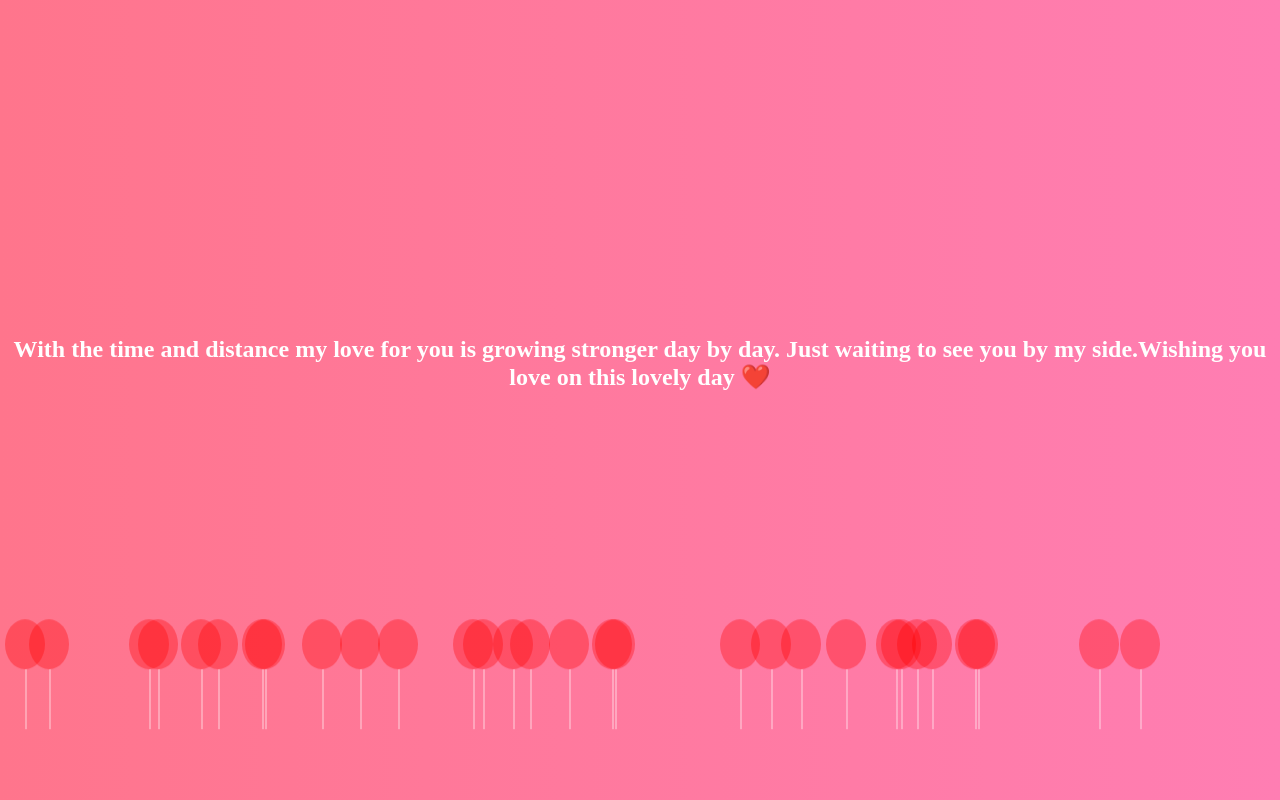
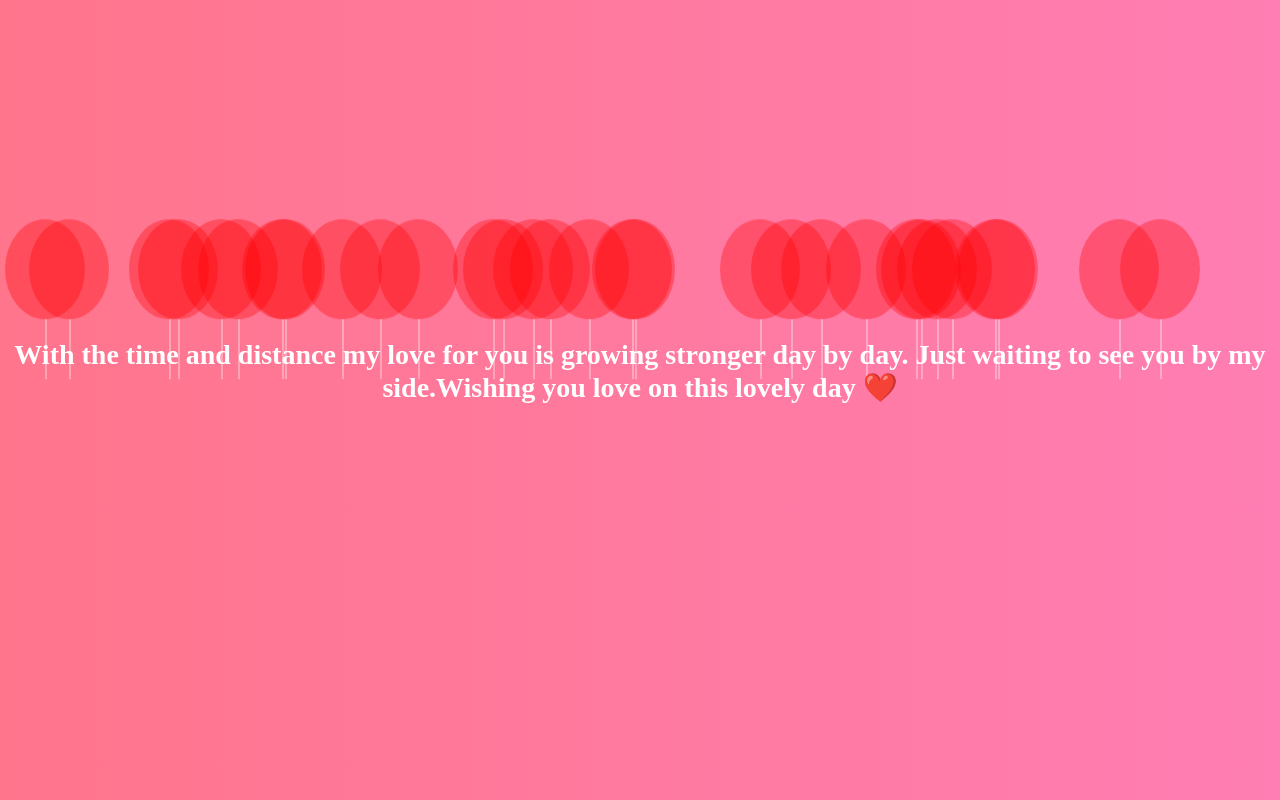
Before and after one commit to hemanth62892/Best-Wishes, a Flask app: page /balloons in a window 1280 px wide. Run offline with Flask 3, Linux system fonts and the light colour scheme.

Commit message:
Update style.css

```diff
--- a/static/css/style.css
+++ b/static/css/style.css
@@ -1,6 +1,6 @@
 /* ---- BACKGROUND STYLES ---- */
 body {
-    background: linear-gradient(to right, #ff758c, #ff7eb3);
+    background: linear-gradient(to right, #ff758c, #ff7eb3); /* Gradient Background */
     height: 100vh;
     margin: 0;
     display: flex;
@@ -9,30 +9,21 @@ body {
     flex-direction: column;
 }
 
-/* ---- HOME PAGE (Heart Shape) ---- */
+/* ---- HOME PAGE (Click Here Text Above Heart) ---- */
 .click-text {
     font-size: 24px;
     font-weight: bold;
     color: white;
     text-align: center;
-    margin-bottom: 20px;
-}
-/* ---- HOME PAGE (Pink Background & Red Heart) ---- */
-body {
-    background-color: pink; /* Keep the background pink */
-    display: flex;
-    justify-content: center;
-    align-items: center;
-    height: 100vh;
-    margin: 0;
+    margin-bottom: 10px;
 }
 
-/* Heart shape - Now filled with RED */
+/* ---- HOME PAGE (Heart Shape with Red Fill) ---- */
 .heart-shape {
     position: relative;
     width: 120px;
     height: 120px;
-    background: red; /* Heart is now RED */
+    background: red; /* Heart is RED */
     transform: rotate(-45deg);
     cursor: pointer;
     display: flex;
@@ -60,17 +51,14 @@ body {
     top: 0;
 }
 
-/* Click Here text inside the heart */
-.heart-shape span {
-    color: white; /* Text color inside the heart */
-    font-size: 16px;
-    font-weight: bold;
-    text-align: center;
-    transform: rotate(45deg);
+/* ---- BALLOONS PAGE (Big Normal Balloons with Threads) ---- */
+#balloon-container {
+    position: absolute;
+    width: 100%;
+    height: 100%;
+    overflow: hidden;
 }
 
-
-/* ---- BALLOONS PAGE (Normal Balloons with Thread) ---- */
 @keyframes float {
     0% { transform: translateY(100vh); opacity: 1; }
     100% { transform: translateY(-10vh); opacity: 0; }
@@ -78,8 +66,8 @@ body {
 
 .balloon {
     position: absolute;
-    width: 40px;
-    height: 50px;
+    width: 80px; /* Bigger Balloons */
+    height: 100px;
     background: red;
     border-radius: 50%;
     animation: float 10s linear infinite;
@@ -96,17 +84,38 @@ body {
     bottom: -60px;
 }
 
-/* Valentine's text */
+/* Valentine's text on Balloons Page */
 .valentine-text {
     position: absolute;
     top: 40%;
     width: 100%;
     text-align: center;
-    font-size: 24px;
+    font-size: 28px;
     font-weight: bold;
     color: white;
 }
-/* ---- WISHES PAGE (Scrolling Emoji Appears Only Here) ---- */
+
+/* ---- WISHES PAGE (Message & Random Image) ---- */
+.message-container {
+    text-align: center;
+    margin-top: 50px;
+    font-size: 22px;
+    color: white;
+}
+
+.image-container {
+    display: flex;
+    justify-content: center;
+    margin-top: 20px;
+}
+
+.image-container img {
+    width: 300px;
+    height: auto;
+    border-radius: 10px;
+}
+
+/* ---- WISHES PAGE (Scrolling Emoji - Fixed to Appear Only Here) ---- */
 @keyframes scroll-emoji {
     0% { left: -100px; }
     100% { left: 100vw; }
@@ -121,7 +130,7 @@ body {
     white-space: nowrap;
 }
 
-/* ---- WISHES PAGE (Man Walking) ---- */
+/* ---- WISHES PAGE (Man Walking Across the Screen) ---- */
 @keyframes walk {
     0% { left: -50px; }
     100% { left: 100vw; }
@@ -132,4 +141,5 @@ body {
     bottom: 20px;
     left: -50px;
     font-size: 40px;
+    animation: walk 5s linear forwards;
 }
```
